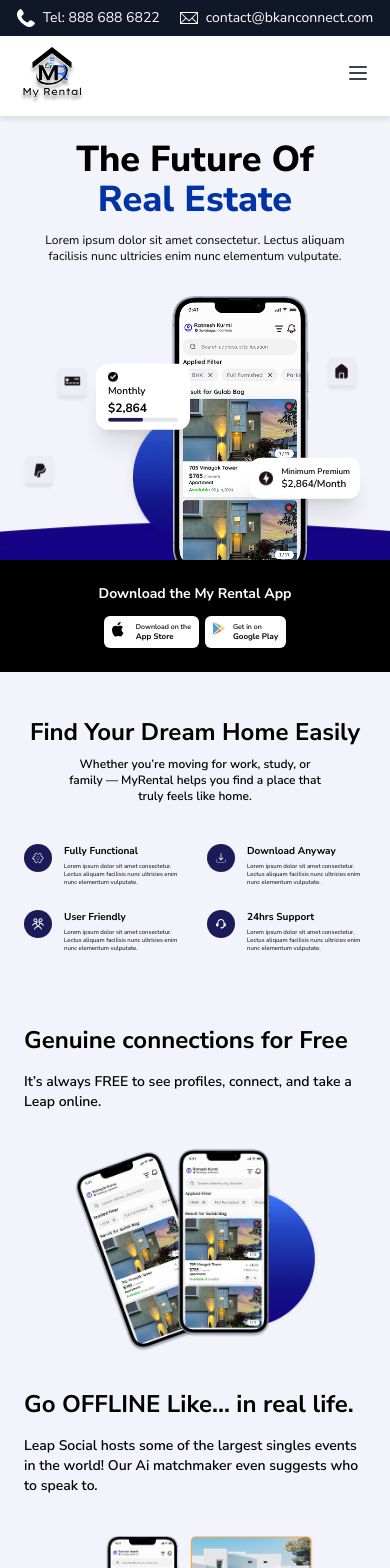
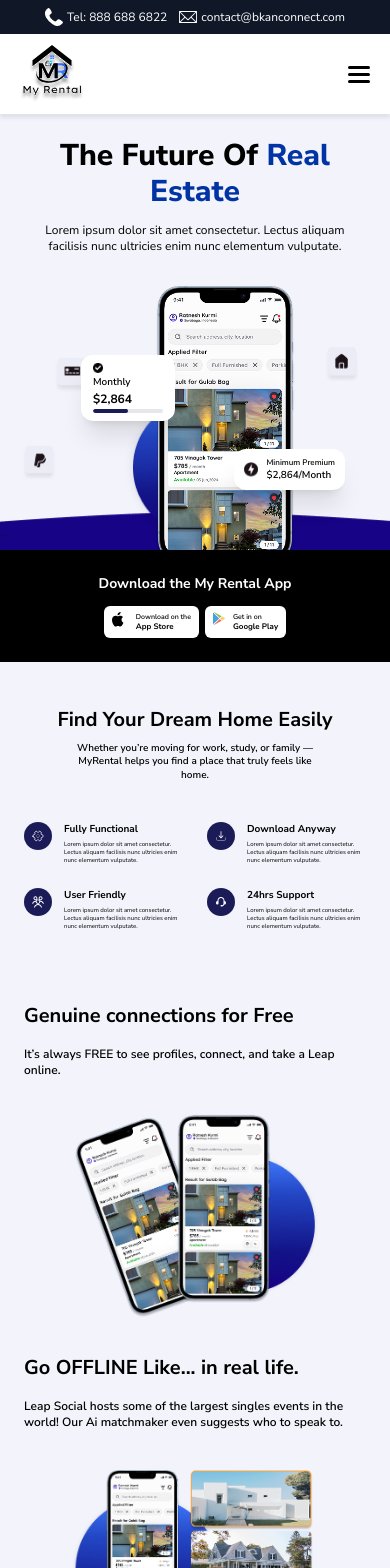
Before and after one commit to dubeySrasti/real-estate, a Next.js app: page / in a window 390 px wide. Shown: the top 1568 px of the page. Built offline with nearby package versions, Linux system fonts and the light colour scheme.

Commit message:
update message

```diff
--- a/app/globals.css
+++ b/app/globals.css
@@ -149,12 +149,6 @@ body {
     flex-direction: column;   /* buttons column */
     align-items: flex-start;  /* items-start */
   }
-  .mobile-img{
-    top:-4px !important;
-  }
-  .right-heading{
-    font-size: 14px !important;
-  }
 }
 
 /* 1100px se neeche */
@@ -172,3 +166,34 @@ body {
     width: 100% !important;
   }
 }
+
+
+
+.nav-toggle {
+  width: 22px;
+  height: 17px;
+  display: flex;
+  flex-direction: column;
+  justify-content: space-between;
+  cursor: pointer;
+}
+
+.nav-toggle span {
+  width: 100%;
+  height: 3px;
+  background:var(--black);
+  border-radius: 4px;
+  transition: 0.4s;
+}
+
+.nav-toggle.active span:nth-child(1) {
+  transform: translateY(7px) rotate(45deg);
+}
+
+.nav-toggle.active span:nth-child(2) {
+  opacity: 0;
+}
+
+.nav-toggle.active span:nth-child(3) {
+  transform: translateY(-7px) rotate(-45deg);
+}
--- a/components/events.tsx
+++ b/components/events.tsx
@@ -3,7 +3,7 @@ import Image from "next/image";
 
 export default function WhatWeMake() {
   return (
- <section className="relative bg-[#f6f6fc] pt-10 sm:pt-16 pb-15 md:pb-20 overflow-hidden">
+ <section className="relative bg-[#f6f6fc] pt-10 sm:pt-16  sm:pb-15 md:pb-20 pb-10 overflow-hidden">
 
   {/* 🌟 CENTER BACKGROUND CIRCLE (Always centered behind 5 cards) */}
   <div className="
@@ -30,10 +30,10 @@ export default function WhatWeMake() {
 
     {/* Title */}
     <div className="w-11/12 sm:w-8/12 md:w-6/12 lg:w-5/12 mx-auto text-center mb-12">
-      <h2 className="text-4xl sm:text-[40px] font-bold text-black mb-3">
+      <h2 className=" max-[400px]:text-xl text-3xl sm:text-[40px] font-bold text-black mb-3">
         What We Make
       </h2>
-      <p className="text-black font-semibold text-sm sm:text-xl">
+      <p className="text-black font-semibold max-[400px]:text-[10px] text-xs sm:text-xl">
         Leap Social hosts some of the largest singles events in the world!
         Our Ai matchmaker even suggests who to speak to.
       </p>
--- a/components/heroSection.tsx
+++ b/components/heroSection.tsx
@@ -98,7 +98,7 @@ export default function HeroSection() {
             <div className="hero-mobile-view relative">
                 {/* Title */}
                 <div className="w-10/12 sm:w-8/12 m-auto flex flex-col gap-3 justify-center items-center pt-6 pb-8">
-                    <h1 className="text-4xl xs:text-xl sm:text-3xl md:text-5xl lg:text-[64px]  font-extrabold text-black mb-0 text-center px-4 sm:px-0">
+                    <h1 className="text-3xl xs:text-xl sm:text-3xl md:text-5xl lg:text-[64px]  font-extrabold text-black mb-0 text-center px-4 sm:px-0">
                         The Future Of <span className="text-[var(--primary)]">Real Estate</span>
                     </h1>
                     <p className="text-black font-normal text-[12px] sm:text-lg sm:w-8/12 text-center mb-0">
@@ -106,7 +106,7 @@ export default function HeroSection() {
                     </p>
                 </div>
                 <div className="hero-mobile-img ">
-                    <div className="w-[230px] m-auto relative">
+                    <div className="w-[200px] m-auto relative">
 
                         {/* LEFT FLOATING CARD */}
                         <div className=" text-black flex flex-col gap-0.5 py-2 px-3
--- a/components/mobileContent.tsx
+++ b/components/mobileContent.tsx
@@ -32,10 +32,10 @@ export default function MobileContent() {
                 {/* Title */}
                 <div className="pt-11 pb-18 flex flex-col gap-10">
                     <div className="w-11/12 sm:w-10/12 md:w-9/12 lg:w-8/12 m-auto text-center">
-                        <h2 className="text-2xl sm:text-[34px] md:text-[38px] lg:text-[42px] font-bold text-black mb-2">
+                        <h2 className=" max-[400px]:text-xl text-2xl sm:text-[34px] md:text-[38px] lg:text-[42px] font-bold text-black mb-2">
                             Find Your Dream Home Easily
                         </h2>
-                        <p className="text-black font-semibold text-xs sm:text-base  lg:text-lg sm:px-14 px-12">
+                        <p className="text-black font-semibold  max-[400px]:text-[10px] text-xs sm:text-base  lg:text-lg sm:px-14 px-12">
                             Whether you’re moving for work, study, or family — MyRental helps you find a place that truly feels like home.
                         </p>
                     </div>
@@ -116,10 +116,17 @@ export default function MobileContent() {
                     {/* col-md-4 (Content) */}
                     <div className="md:col-span-5 flex flex-col gap-3.5 justify-center order-1 md:order-none">
                         <div className="flex flex-col md:gap-8 gap-4 ">
-                            <h2 className="text-black text-2xl md:text-[32px] lg:text-[42px] sm:text-[34px] font-bold">
+                            <h2 className=" text-black
+                                text-2xl
+                                sm:text-[34px]
+                                md:text-[32px]
+                                lg:text-[42px]
+                                font-bold
+                                max-[400px]:text-xl
+                                ">
                                 Genuine connections for Free
                             </h2>
-                            <h3 className="text-black text-sm sm:text-lg md:text-xl font-semibold">
+                            <h3 className="text-black  max-[400px]:text-xs text-sm sm:text-lg md:text-xl font-semibold">
                                 It’s always FREE to see profiles, connect, and take a Leap online.
                             </h3>
                         </div>
@@ -134,10 +141,15 @@ export default function MobileContent() {
                     <div className="w-full md:w-5/12">
                         <div className="flex flex-col gap-3.5 ">
                             <div className="flex flex-col md:gap-8 gap-4">
-                                <h2 className="text-black text-2xl md:text-[32px] lg:text-[42px] sm:text-[34px] font-bold sm:pe-10 lg:pe-38 pe-0">
+                                <h2 className="text-black  text-2xl
+                                sm:text-[34px]
+                                md:text-[32px]
+                                lg:text-[42px]
+                                font-bold
+                                max-[400px]:text-xl sm:pe-10 lg:pe-38 pe-0">
                                     Go OFFLINE Like... in real life.
                                 </h2>
-                                <h3 className="text-black text-sm sm:text-lg md:text-xl font-semibold">
+                                <h3 className="text-black  max-[400px]:text-xs text-sm sm:text-lg md:text-xl font-semibold">
                                     Leap Social hosts some of the largest singles events in the world!
                                     Our Ai matchmaker even suggests who to speak to.
                                 </h3>
--- a/components/navbar.tsx
+++ b/components/navbar.tsx
@@ -17,14 +17,21 @@ export default function Navbar() {
       <nav className="bg-white shadow-[0_4px_4px_rgba(0,0,0,0.08)] sticky w-full top-0 left-0 z-50">
 
         {/* Topbar */}
-        <div className="w-full bg-gray-900 text-white text-sm py-2 px-2 md:px-20 flex flex-col md:flex-row justify-between items-center">
-          <div className="flex gap-5">
-            <a href="tel:8886886822" className="hover:text-gray-300 transition flex items-center gap-2">
-              <Image src="/assets/images/svg/phone.svg" width={18} height={18} alt="phone" />
+        <div className="w-full bg-gray-900 text-white text-xs sm:text-sm py-2 px-2 md:px-25 flex flex-col md:flex-row justify-between items-center">
+          <div className="flex gap-3 sm:gap-5">
+            <a href="tel:8886886822" className="hover:text-gray-300 transition flex items-center gap-1 sm:gap-2">
+              <Image src="/assets/images/svg/phone.svg" className="w-[18px] h-[18px] max-[375px]:w-[14px] max-[375px]:h-[14px]" width={18} height={18} alt="phone" />
               Tel: 888 688 6822
             </a>
-            <a href="mailto:contact@bkanconnect.com" className="hover:text-gray-300 transition flex items-center gap-2">
-              <Image src="/assets/images/svg/email.svg" width={18} height={18} alt="email" />
+            <a href="mailto:contact@bkanconnect.com" className="hover:text-gray-300 transition flex items-center gap-1 sm:gap-2">
+              <Image
+                src="/assets/images/svg/email.svg"
+                width={18}
+                height={18}
+                alt="email"
+                className="w-[18px] h-[18px] max-[375px]:w-[14px] max-[375px]:h-[14px]"
+              />
+
               contact@bkanconnect.com
             </a>
           </div>
@@ -38,7 +45,7 @@ export default function Navbar() {
         </div>
 
         {/* Navbar */}
-        <div className="max-w mx-auto px-5 md:px-20 py-2">
+        <div className="max-w mx-auto px-5 md:px-17 py-2">
           <div className="flex justify-between items-center h-16">
 
             {/* Logo */}
@@ -46,25 +53,17 @@ export default function Navbar() {
               <Image src="/assets/images/svg/logo.svg" width={65} height={60} alt="logo" />
             </Link>
 
-            {/* Desktop Menu -> CHANGED md:flex → lg:flex */}
+            {/* Desktop Menu */}
             <div className="hidden lg:flex items-center gap-4">
-
-              {/* Default Menu Buttons */}
-              {[
-                { name: "Home", path: "/" },
-                { name: "Your Post", path: "/post" },
-                { name: "About Us", path: "/about" },
-              ].map((item, i) => (
+              {[{ name: "Home", path: "/" }, { name: "Your Post", path: "/post" }, { name: "About Us", path: "/about" }].map((item, i) => (
                 <Link
                   key={i}
                   href={item.path}
-                  className={`
-              px-4 py-2 text-sm font-semibold rounded-full border transition
-              ${pathname === item.path
+                  className={`px-4 py-2 text-sm font-semibold rounded-full border transition
+                  ${pathname === item.path
                       ? "bg-[var(--primary)] text-white border-[var(--primary)]"
                       : "bg-white text-[var(--textDark)] border-[var(--border)] hover:bg-gray-100 hover:text-gray-600 hover:border-gray-300"
-                    }
-            `}
+                    }`}
                 >
                   {item.name}
                 </Link>
@@ -74,26 +73,19 @@ export default function Navbar() {
               <div className="relative">
                 <button
                   onClick={() => setIsOpen(!isOpen)}
-                  className={`
-                    flex items-center gap-2 px-4 py-2 text-sm font-semibold rounded-full border transition
-                    ${pathname === "/dashboard"
+                  className={`flex items-center gap-2 px-4 py-2 text-sm font-semibold rounded-full border transition
+                  ${pathname === "/dashboard"
                       ? "bg-[var(--primary)] text-white border-[var(--primary)]"
                       : "bg-white text-[var(--textDark)] border-[var(--border)] hover:bg-gray-100 hover:text-gray-600 hover:border-gray-300"
-                    }
-                  `}
+                    }`}
                 >
                   Property
-
                   <Image
                     src="/assets/images/svg/down-arrow.svg"
                     width={16}
                     height={16}
                     alt="arrow"
-                    className={`
-                  transition
-                  ${isOpen ? "rotate-180" : ""}
-                  ${pathname === "/dashboard" ? "invert brightness-0" : ""}
-                `}
+                    className={`transition ${isOpen ? "rotate-180" : ""} ${pathname === "/dashboard" ? "invert brightness-0" : ""}`}
                   />
                 </button>
 
@@ -104,122 +96,61 @@ export default function Navbar() {
                         key={i}
                         href="/dashboard"
                         onClick={() => setIsOpen(false)}
-                        className="
-                  block
-                  px-4 py-2
-                 text-[var(--textDark)]
-                  text-sm
-                  font-medium
-                  transition-all
-                  hover:bg-[#ededff]
-                  hover:text-[var(--primary)]
-                  hover:outline-none
-                  focus:outline-none
-                  active:outline-none
-                  border-none
-                "
+                        className="block px-4 py-2 text-[var(--textDark)] text-sm font-medium transition-all hover:bg-[#ededff] hover:text-[var(--primary)]"
                       >
                         {item}
                       </Link>
                     ))}
                   </div>
-
                 )}
-              </div>
-
-            </div>
-
-            {/* Desktop Right Icons + Buttons -> CHANGED md:flex → lg:flex */}
-
-            <div className="hidden lg:flex items-center">
-              <div
-                className="
-              flex items-center
-              bg-white
-              border border-[var(--border)]
-              rounded-full
-              px-4 py-2
-              shadow-sm
-              transition
-              hover:border-[#0033a4]
-            "
-              >
-                {/* Search Icon */}
-                <Image
-                  src="/assets/images/svg/search.svg"
-                  width={18}
-                  height={18}
-                  alt="search"
-                  className="opacity-70"
-                />
-
-                {/* Input Field */}
-                <input
-                  type="text"
-                  placeholder="Search anything..."
-                  className="
-                ml-3
-                outline-none
-                text-sm
-                text-gray-700
-                placeholder-gray-500
-                bg-transparent
-                w-48
-              "
-                />
               </div>
             </div>
 
-            {/* <div className="hidden lg:flex items-center gap-6">
-              <div className="flex gap-4">
-                <Image src="/assets/images/svg/search.svg" width={20} height={20} alt="search" />
-                <Image src="/assets/images/svg/like.svg" width={20} height={20} alt="like" />
-                <Image src="/assets/images/svg/notification.svg" width={20} height={20} alt="notification" />
+            {/* Desktop Right */}
+            <div className="hidden lg:flex items-center gap-4">
+              <div className="flex items-center bg-white border border-[var(--border)] rounded-full px-4 py-2 shadow-sm hover:border-[#0033a4]">
+                <Image src="/assets/images/svg/search.svg" width={18} height={18} alt="search" className="opacity-70" />
+                <input type="text" placeholder="Search anything..." className="ml-3 outline-none text-sm text-gray-700 bg-transparent w-48" />
+              </div>
+              <button className="bg-[#D4D5FF] text-[#1B1C57] px-4 py-[9px] rounded-full text-sm font-semibold transition">
+                Sign Up!
+              </button>
+            </div>
+
+            {/* MOBILE TOGGLE + MENU */}
+            <div className="lg:hidden relative">
+
+              {/* Hamburger Button */}
+              <div
+                className={`nav-toggle ${menuOpen ? "active" : ""}`}
+                onClick={() => setMenuOpen(!menuOpen)}
+              >
+                <span></span>
+                <span></span>
+                <span></span>
               </div>
 
-              <div className="flex gap-4">
-                <button className="px-4 py-[6px] flex items-center gap-2 rounded-full text-sm font-semibold text-gray-700 border border-gray-300 bg-gray-100 hover:bg-gray-200 transition">
-                  <Image src="/assets/images/svg/plus-icon.svg" width={20} height={20} alt="plus" />
-                  Create Post
-                </button>
+              {/* Mobile Menu */}
+              {menuOpen && (
+                <div className="
+                nav-menu absolute top-10 right-0 w-[220px]
+                bg-white rounded-xl shadow-[0_4px_20px_rgba(0,0,0,0.1)]
+                p-4 space-y-2
+              ">
+                  <Link href="/" className="block text-[var(--textDark)] font-semibold">Home</Link>
+                  <Link href="/about" className="block text-[var(--textDark)] font-semibold">About</Link>
+                  <Link href="/services" className="block text-[var(--textDark)] font-semibold">Services</Link>
+                  <Link href="/contact" className="block text-[var(--textDark)] font-semibold">Contact</Link>
 
-                <button className="bg-[#D4D5FF] text-[#1B1C57] px-4 py-[6px] rounded-full text-sm font-semibold transition">
-                  Sign Up!
-                </button>
-              </div>
-            </div> */}
+                  <button className="bg-[#D4D5FF] text-[#1B1C57] px-6 py-[9px] rounded-full text-sm font-semibold transition">
+                    Sign Up!
+                  </button>
+                </div>
+              )}
+            </div>
 
-            {/* Mobile Menu Button -> CHANGED md:hidden → lg:hidden */}
-            <div className="lg:hidden">
-              <button onClick={() => setMenuOpen(!menuOpen)} className="text-gray-700">
-                {menuOpen ? (
-                  <svg className="h-6 w-6" fill="none" stroke="currentColor">
-                    <path strokeLinecap="round" strokeLinejoin="round" strokeWidth="2" d="M6 18L18 6M6 6l12 12" />
-                  </svg>
-                ) : (
-                  <svg className="h-6 w-6" fill="none" stroke="currentColor">
-                    <path strokeLinecap="round" strokeLinejoin="round" strokeWidth="2" d="M4 6h16M4 12h16M4 18h16" />
-                  </svg>
-                )}
-              </button>
-            </div>
           </div>
         </div>
-
-        {/* Mobile Menu */}
-        {menuOpen && (
-          <div className="lg:hidden bg-white px-4 pb-3 space-y-2 shadow-md">
-            <Link href="/" className="block text-gray-700">Home</Link>
-            <Link href="/about" className="block text-gray-700">About</Link>
-            <Link href="/services" className="block text-gray-700">Services</Link>
-            <Link href="/contact" className="block text-gray-700">Contact</Link>
-
-            <button className="w-full bg-indigo-600 text-white px-4 py-2 rounded-lg">
-              Get Started
-            </button>
-          </div>
-        )}
-
       </nav>
 
     </>
```
Also changed, not shown: components/appStore.tsx (+22 -21 lines), components/counter.tsx (+4 -4 lines), components/footer.tsx (+6 -4 lines).
